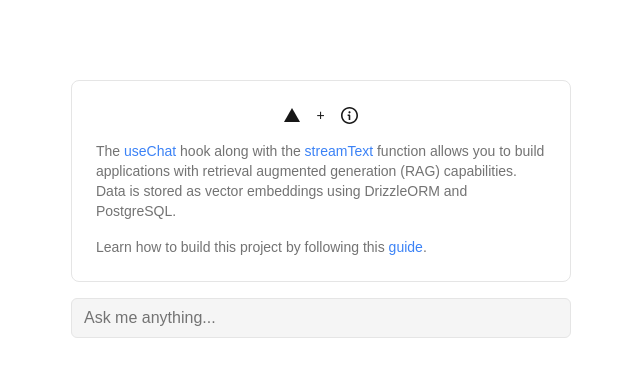
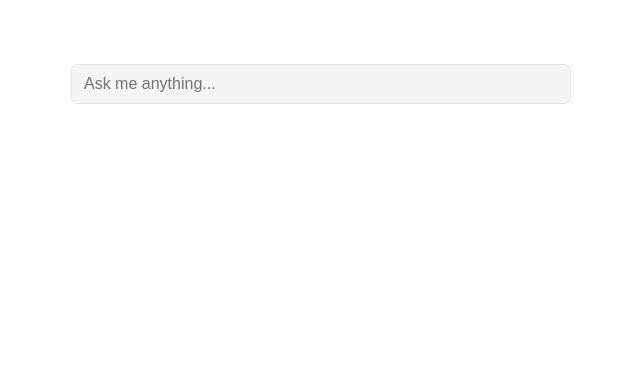
Before and after one commit to florianreyes/shipba-rag, a Next.js app: page / in a window 1280 px wide. Shown: the top 376 px of the page, without its empty margins (319-959 px from the left). Built offline with nearby package versions, Linux system fonts and the light colour scheme.

Commit message:
update form

```diff
--- a/app/(preview)/page.tsx
+++ b/app/(preview)/page.tsx
@@ -7,7 +7,6 @@ import { useEffect, useMemo, useState } from "react";
 import { AnimatePresence, motion } from "framer-motion";
 import ReactMarkdown, { Options } from "react-markdown";
 import React from "react";
-import ProjectOverview from "@/components/project-overview";
 import { LoadingIcon } from "@/components/icons";
 import { cn } from "@/lib/utils";
 import { toast } from "sonner";
@@ -63,7 +62,6 @@ export default function Chat() {
   return (
     <div className="flex justify-center items-start sm:pt-16 min-h-screen w-full dark:bg-neutral-900 px-4 md:px-0 py-4">
       <div className="flex flex-col items-center w-full max-w-[500px]">
-      <ProjectOverview />
       <motion.div
           animate={{
             minHeight: isExpanded ? 200 : 0,
--- a/components/short-form.tsx
+++ b/components/short-form.tsx
@@ -27,9 +27,7 @@ const formSchema = z.object({
   "Si tuvieras un día libre completo, ¿en qué actividad o proyecto lo invertirías?": z.string().min(5, {
     message: "Por favor cuéntanos qué harías.",
   }),
-  "Elegí los temas que te apasionen y sobre los cuales te gustaría conectar con otros:": z.array(z.string()).min(1, {
-    message: "Por favor selecciona al menos un tema de interés.",
-  }),
+  "Elegí los temas que te apasionen y sobre los cuales te gustaría conectar con otros:": z.array(z.string()),
   "¿Qué te gustaría aprender o explorar en los próximos meses?": z.string().min(5, {
     message: "Por favor comparte qué te gustaría aprender.",
   }),
```
